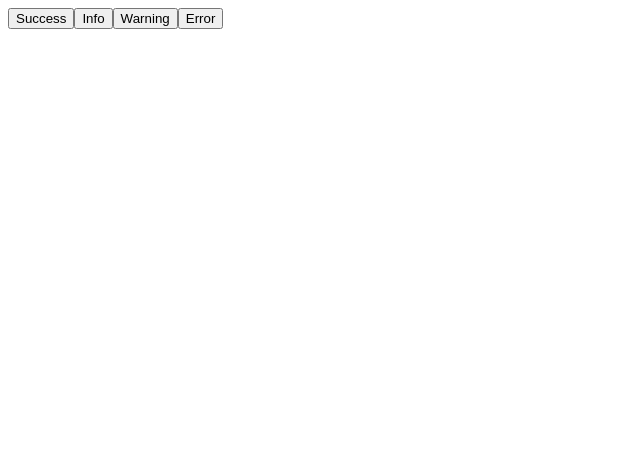
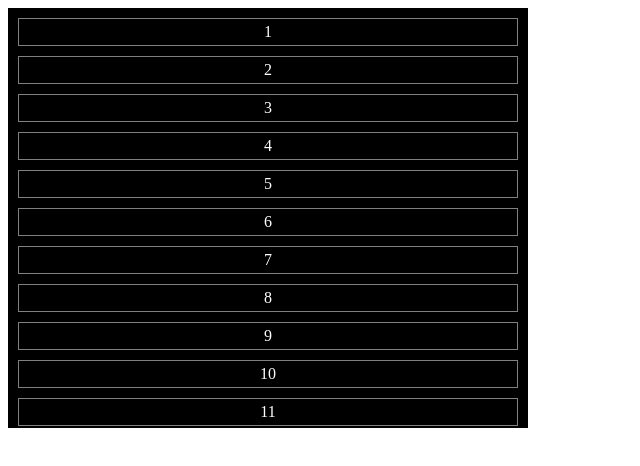
Before and after one commit to vr1Ravi/js-machine-coding, a React (Vite) app in the folder react/: page / in a window 1280 px wide. Shown: the top 466 px of the page, without its empty margins (0-640 px from the left). Built offline with nearby package versions, Linux system fonts and the light colour scheme.

Commit message:
infinite scroll

```diff
--- a/react/src/App.jsx
+++ b/react/src/App.jsx
@@ -1,5 +1,7 @@
 import { CaptureOnScroll } from './components/CaptureOnScroll';
 import HandleRaceExample from './components/HandleRace';
+import InfiniteScrollDomApi from './components/InfiniteScroll';
+import InfiniteScrollIntersectionObserver from './components/InfiniteScrollIntersectionObserver';
 import Toaster from './components/ToastContainer';
 import ToastExample from './components/ToastExample';
 import ToggleArrayItem from './components/ToggleArrayItem';
@@ -13,7 +15,9 @@ function App() {
      {/* <CaptureOnScroll/> */}
      {/* <ToggleArrayItem/> */}
      {/* <HandleRaceExample/> */}
-     <ToastExample/>
+     {/* <ToastExample/> */}
+     {/* <InfiniteScrollDomApi /> */}
+     <InfiniteScrollIntersectionObserver/>
    </div>
     </>
 
--- /dev/null
+++ b/react/src/components/InfiniteScroll/index.jsx
@@ -0,0 +1,39 @@
+import { useRef, useState } from 'react';
+import "./style.css"
+
+const SCROLL_THRESHOLD = 20;
+function InfiniteScrollDomApi() {
+    const [data, setData] = useState([... new Array(40)]);
+    const [loading, setLoading] = useState(false)
+
+    function loadMore(){
+        setLoading(true)
+        setTimeout(() => {
+            setData(prev => [...prev, ... new Array(10)])
+            setLoading(false)
+        }, 3000)
+    }
+    function handleScroll(event){
+        const scrollTop = event.target.scrollTop;
+        const clientHeight = event.target.clientHeight;
+        const scrollHeight = event.target.scrollHeight
+
+        const remainingScroll = scrollHeight - (scrollTop + clientHeight);
+        if(remainingScroll <= SCROLL_THRESHOLD && !loading) loadMore();
+    }
+  return (
+    <div className='item-container' onScroll={handleScroll}>
+        {
+            data.map((__, index) => (
+                <div className='item' key={index}>
+                    {index}
+                </div>
+            ))
+        }
+
+        {loading && <p className='loader'>Loading.....</p>}
+    </div>
+  )
+}
+
+export default InfiniteScrollDomApi
--- /dev/null
+++ b/react/src/components/InfiniteScroll/style.css
@@ -0,0 +1,22 @@
+.item-container{
+    height: 400px;
+    background-color: black;
+    width: 500px;
+    padding: 10px;
+    overflow-y: scroll;
+    display: flex;
+    flex-direction: column;
+    gap: 10px;
+    text-align: center;
+}
+
+.item {
+    color: white;
+    border: 1px solid gray;
+    padding: 4px 8px;
+}
+
+.loader{
+    color: white;
+
+}
--- /dev/null
+++ b/react/src/components/InfiniteScrollIntersectionObserver/index.jsx
@@ -0,0 +1,70 @@
+import { useEffect, useRef, useState } from 'react'
+
+
+/**
+ * Intersection observer API (Browser api) for the first time triggers the callback with all entries.
+ * After that whenever the intersection of element changed, then it gets triggered with those elemets as an entry;
+ *
+ * Cons:-
+ * 1. DOM overload due to large number of DOM elements:
+ *   => Solution to upper issue are:
+ *     1. "Pagination"
+ *     2. Infinite Scroll + Virtualization (Todo)
+ *
+ * Intersection observer API options:
+ * 1. threshold :- the threshold option determines how much of the target element must be visible in the
+ *                 root (viewport or a specified element) before the observer’s callback is triggered.
+ * 2. rootMargin:- the rootMargin option defines a margin around the root (viewport or a specified element)
+ *                 used to expand or shrink the area for intersection calculations.
+ *                 It accepts values like CSS margin syntax (e.g., "10px 20px 10px 20px" for top, right, bottom, left).
+                   Positive values expand the root area, so intersections are detected sooner.
+                   Negative values shrink the root area, so intersections are detected later.
+                   By default root is window
+
+ */
+function InfiniteScrollIntersectionObserver() {
+  const [data, setData] = useState([... new Array(40)]);
+  const [loading, setLoading] = useState(false);
+  const itemsRef = useRef([])
+
+  function loadMore(){
+        setLoading(true)
+        setTimeout(() => {
+            setData(prev => [...prev, ... new Array(10)])
+            setLoading(false)
+        }, 2000)
+    }
+
+  useEffect(() => {
+    const observer = new IntersectionObserver( function (entries){
+    if(entries[0].isIntersecting){
+        observer.unobserve(entries[0].target);
+        loadMore()
+    }
+    }, {threshold: 0.6, });
+    // itemsRef.current.forEach(itemRef => observer.observe(itemRef))
+    const lastElement = itemsRef.current.at(-1)
+    observer.observe(lastElement)
+
+    return () => {
+    observer.unobserve(lastElement)
+    observer.disconnect();
+    }
+  },[data.length])
+  return (
+       <div className='item-container'>
+        {
+            data.map((__, index) => (
+                // ref can take callback as well, which react calls internally
+                <div ref={(el) => itemsRef.current[index] = el} className='item' key={index}>
+                    {index + 1}
+                </div>
+            ))
+        }
+
+        {loading && <p className='loader'>Loading.....</p>}
+    </div>
+  )
+}
+
+export default InfiniteScrollIntersectionObserver
--- /dev/null
+++ b/react/src/components/InfiniteScrollIntersectionObserver/style.css
@@ -0,0 +1,22 @@
+.item-container{
+    height: 400px;
+    background-color: black;
+    width: 500px;
+    padding: 10px;
+    overflow-y: scroll;
+    display: flex;
+    flex-direction: column;
+    gap: 10px;
+    text-align: center;
+}
+
+.item {
+    color: white;
+    border: 1px solid gray;
+    padding: 4px 8px;
+}
+
+.loader{
+    color: white;
+
+}
```
Also changed, not shown: react/src/components/InfiniteScroll/README.md (added).
